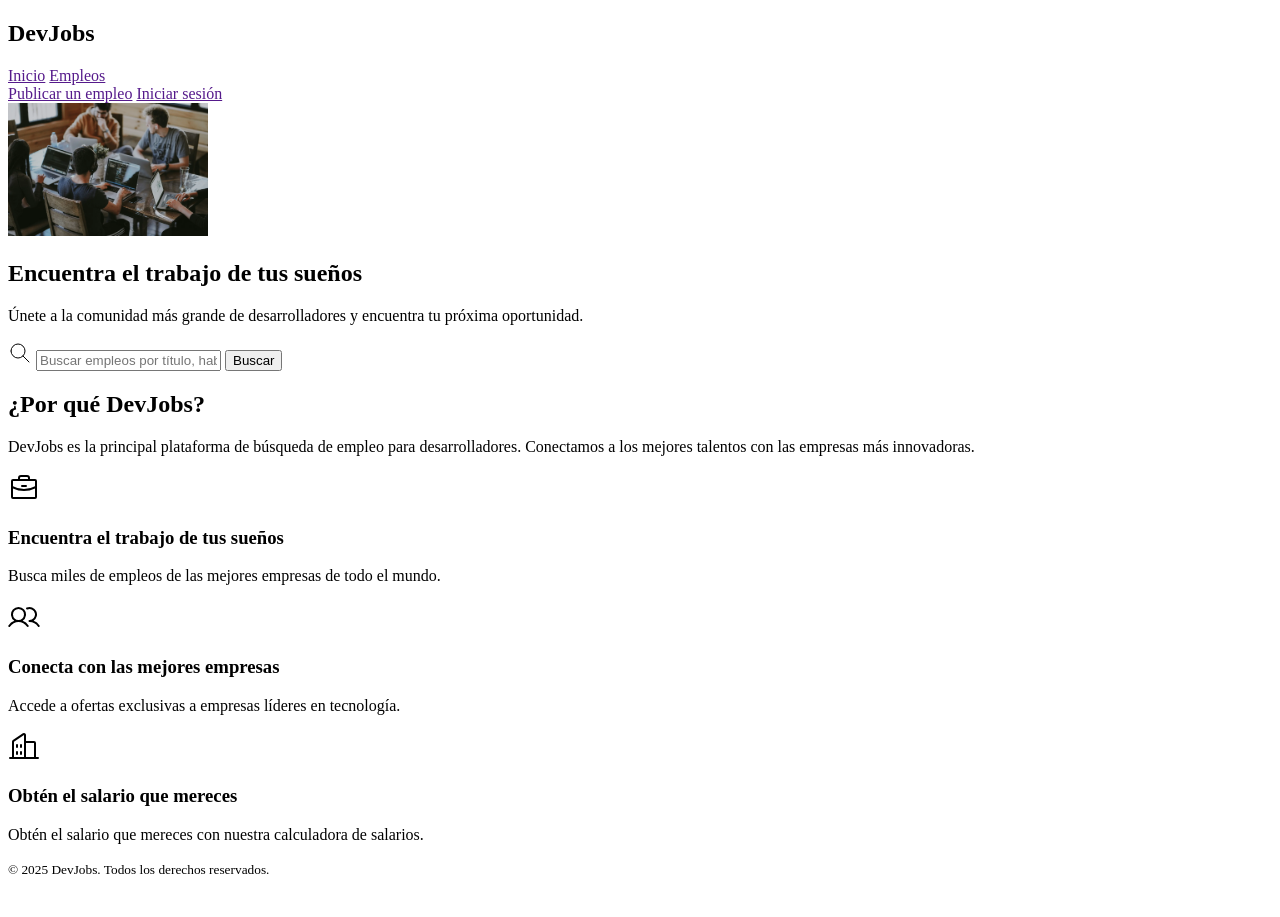
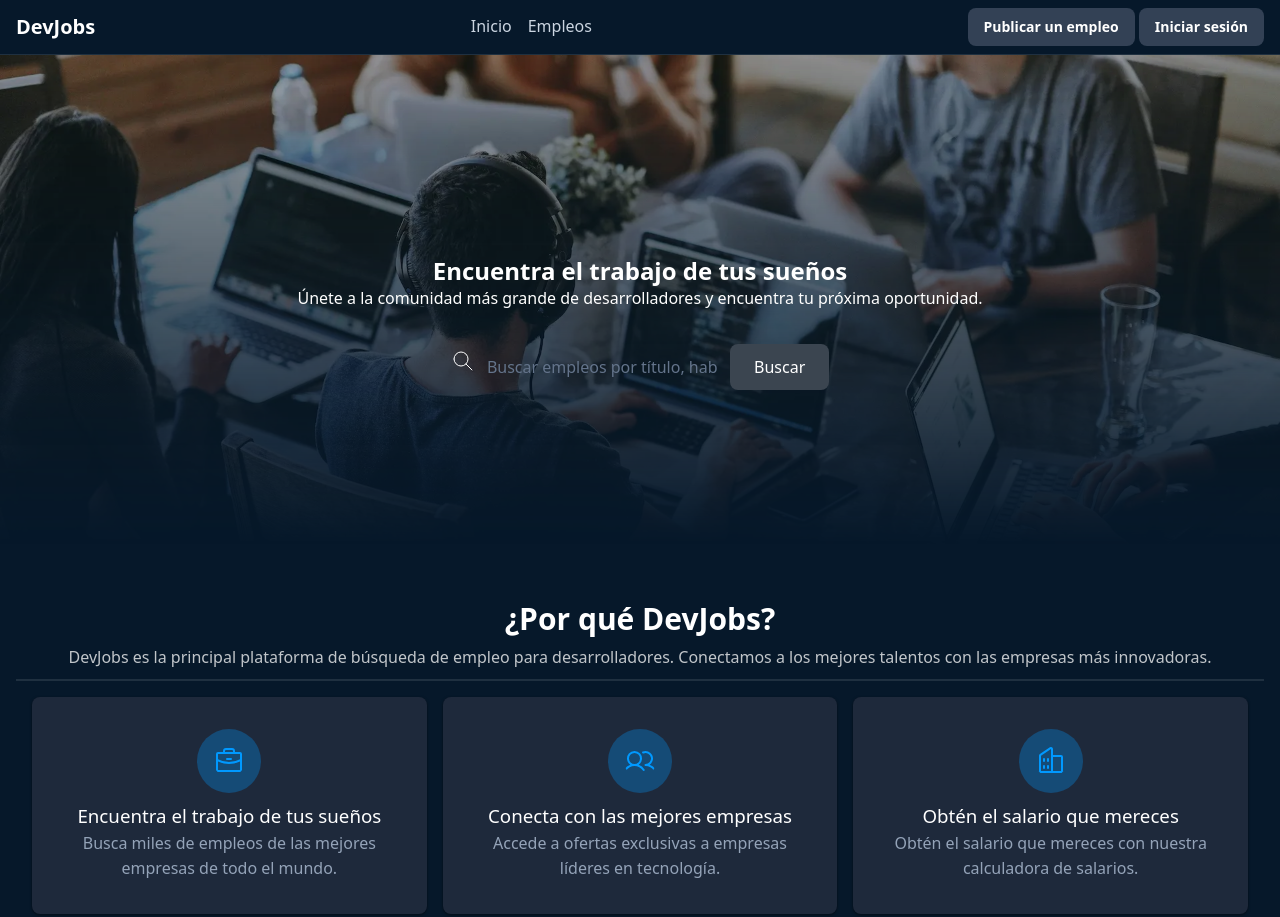
Before and after one commit to mzmiguelwd/midudev-courses, a plain HTML site: page jscamp/index.html in a window 1280 px wide. Shown: the top 917 px of the page. Before the commit the page ends 886 px from the top, so only its background shows below. Drawn offline with Linux system fonts and the light colour scheme.

Commit message:
index css basics 1.1

```diff
--- a/jscamp/index.html
+++ b/jscamp/index.html
@@ -8,6 +8,8 @@
       name="description"
       content="Encuentra las mejores ofertas de trabajo para desarrolladores en DevJobs."
     />
+
+    <link rel="stylesheet" href="./styles.css" />
   </head>
 
   <body>
--- /dev/null
+++ b/jscamp/styles.css
@@ -0,0 +1,325 @@
+* {
+  margin: 0;
+  padding: 0;
+  box-sizing: border-box;
+}
+
+:root {
+  --primary: #3b4550;
+  --primary-dark: #0a3d66;
+  --primary-hover: #0d5ba8;
+  --primary-light: #09f;
+  --background: #06182a;
+  --text-primary: #ffffff;
+  --text-secondary: #cbd5e1;
+  --text-muted: #94a3b8;
+  --border: rgba(255, 255, 255, 0.1);
+  --card-bg: #1e293b;
+  --shadow: rgba(0, 0, 0, 0.3);
+  --input-bg: #1e293b;
+  --hsla-example: hsla(210, 100%, 56%, 1);
+}
+
+@font-face {
+  font-family: "Inter Variable";
+  font-style: normal;
+  font-display: swap;
+  font-weight: 100 900;
+  src: url(https://cdn.jsdelivr.net/fontsource/fonts/inter:vf@latest/latin-wght-normal.woff2)
+    format("woff2-variations");
+  unicode-range: U+0000-00FF, U+0131, U+0152-0153, U+02BB-02BC, U+02C6, U+02DA,
+    U+02DC, U+0304, U+0308, U+0329, U+2000-206F, U+20AC, U+2122, U+2191, U+2193,
+    U+2212, U+2215, U+FEFF, U+FFFD;
+}
+
+body {
+  font-family: system-ui;
+  background-color: var(--background);
+  color: var(--text-primary);
+  min-height: 100vh;
+  display: flex;
+  flex-direction: column;
+  line-height: 1.6;
+}
+
+/* Títulos principales */
+h1 {
+  font-size: 1.5rem;
+  line-height: 1.2;
+  text-wrap: balance;
+  display: flex;
+  align-items: center;
+  gap: 0.5rem;
+
+  svg {
+    width: 2rem;
+    height: 2rem;
+    color: var(--primary-light);
+  }
+}
+
+h1 + p {
+  text-wrap: balance;
+  margin-bottom: 2rem;
+}
+
+/* Header */
+header {
+  border-bottom: 1px solid var(--border);
+  background: var(--background);
+  padding: 0.5rem 1rem;
+  display: flex;
+  align-items: center;
+  justify-content: space-between;
+  gap: 2rem;
+
+  h2 {
+    font-size: 1.25rem;
+    font-weight: 700;
+    color: var(--text-primary);
+  }
+}
+
+/* Navegación del header a otras páginas */
+nav {
+  align-items: center;
+  gap: 1rem;
+  display: flex;
+
+  a {
+    text-decoration: none;
+    color: var(--text-secondary);
+    transition: color 0.2s;
+    font-weight: 500;
+
+    &:hover,
+    &:focus {
+      color: var(--primary);
+      outline: none;
+    }
+  }
+}
+
+/* Botones del Header */
+header div a {
+  padding: 0.5rem 1rem;
+  border-radius: 0.5rem;
+  background-color: #334155;
+  color: var(--text-primary);
+  display: inline-block;
+  font-size: 0.875rem;
+  font-weight: 700;
+  text-decoration: none;
+  /* TODO */
+}
+
+/* Hero */
+main > section:nth-child(1) {
+  height: 500px;
+  text-align: center;
+  display: flex;
+  flex-direction: column;
+  justify-content: center;
+  align-items: center;
+
+  h1 {
+    padding-top: 36px;
+  }
+
+  & > img {
+    position: absolute;
+    width: 100%;
+    height: 100%;
+    object-fit: cover;
+    z-index: -1;
+    left: 0;
+    right: 0;
+    mask-image: linear-gradient(
+      to bottom,
+      rgba(16, 25, 34, 1) 5%,
+      rgba(16, 25, 34, 0) 80%
+    );
+  }
+}
+
+/* Formulario de Búsqueda */
+form {
+  max-width: 42rem;
+  width: 100%;
+  margin: 0 auto;
+  padding-inline: 1rem;
+}
+
+form > div {
+  display: flex;
+  align-items: center;
+  background-color: var(--input-bg);
+  border-radius: 0.5rem;
+  box-shadow: 0 10px 15px -3px var(--shadow);
+  padding: 0.5rem;
+  gap: 0.5rem;
+}
+
+form span {
+  padding-left: 0.75rem;
+  color: var(--text-muted);
+  display: flex;
+  align-items: center;
+  flex-shrink: 0;
+}
+
+form input[type="text"] {
+  flex: 1;
+  background: transparent;
+  border: none;
+  outline: none;
+  color: var(--text-primary);
+  padding: 0.75rem 0.5rem;
+  font-size: 1rem;
+  font-family: inherit;
+}
+
+form input[type="text"]::placeholder {
+  color: #64748b;
+}
+
+button {
+  padding: 0.75rem 1.5rem;
+  border-radius: 0.5rem;
+  background-color: var(--primary);
+  color: white;
+  font-weight: 400;
+  border: none;
+  cursor: pointer;
+  transition: all 0.2s;
+  font-family: inherit;
+  font-size: 1rem;
+  white-space: nowrap;
+
+  &:hover, /* pseudo-clase que significa que el ratón está encima */
+  &:focus {
+    /* pseudo-clase que significa que el elemento tiene el foco */
+    background-color: var(--primary-hover);
+    outline: 2px solid white;
+    outline-offset: 2px;
+  }
+
+  &:active {
+    transform: scale(0.9);
+  }
+
+  &:disabled {
+    opacity: 0.5;
+    pointer-events: none;
+  }
+}
+
+/* Features Section */
+main > section:nth-child(2) {
+  padding-inline: 1rem;
+  background-color: var(--background);
+  padding-top: 2rem;
+
+  & > header {
+    gap: 2px;
+    flex-direction: column;
+
+    h2 {
+      margin-bottom: 0;
+    }
+
+    p {
+      opacity: 0.75;
+    }
+  }
+
+  & > div {
+    max-width: 1280px;
+    margin: 0 auto;
+  }
+}
+
+main > section:nth-child(2) h2 {
+  font-size: 1.875rem;
+  font-weight: 700;
+  color: var(--text-primary);
+  margin-bottom: 1rem;
+}
+
+main > section:nth-child(2) > div > div:first-child > p {
+  font-size: 1.125rem;
+  color: var(--text-muted);
+  max-width: 42rem;
+  margin: 0 auto;
+}
+
+/* Grid de Features */
+main > section:nth-child(2) footer {
+  display: grid;
+  grid-template-columns: repeat(auto-fit, minmax(280px, 1fr));
+  gap: 16px;
+}
+
+/* Feature Cards */
+/* article {
+  background-color: var(--card-bg);
+  padding: 2rem;
+  margin-bottom: 16px;
+  border-radius: 0.5rem;
+  box-shadow: 0px 1px 3px 0 var(--shadow);
+
+  svg {
+    color: var(--primary-light);
+    background: rgba(0, 153, 255, 0.3);
+    border-radius: 9999px;
+    width: 64px;
+    height: 64px;
+    padding: 16px;
+  }
+
+  h3 {
+    font-weight: 500;
+  }
+
+  p {
+    color: var(--text-muted);
+  }
+} */
+
+/* Footer */
+footer {
+  background-color: var(--background);
+  border-top: 1px solid var(--border);
+  text-align: center;
+  padding: 16px;
+
+  small {
+    color: var(--text-muted);
+    font-size: 0.875rem;
+  }
+}
+
+article {
+  background-color: var(--card-bg);
+  padding: 2rem;
+  margin-bottom: 16px;
+  border-radius: 0.5rem;
+  box-shadow: 0px 1px 3px 0px rgba(0, 0, 0, 0.5);
+
+  svg {
+    color: var(--primary-light);
+    background: rgba(0, 153, 255, 0.3);
+    width: 64px;
+    height: 64px;
+    border-radius: 100%;
+    padding: 16px;
+  }
+
+  p {
+    color: var(--text-muted);
+  }
+
+  h3 {
+    font-weight: 500;
+  }
+}
```
